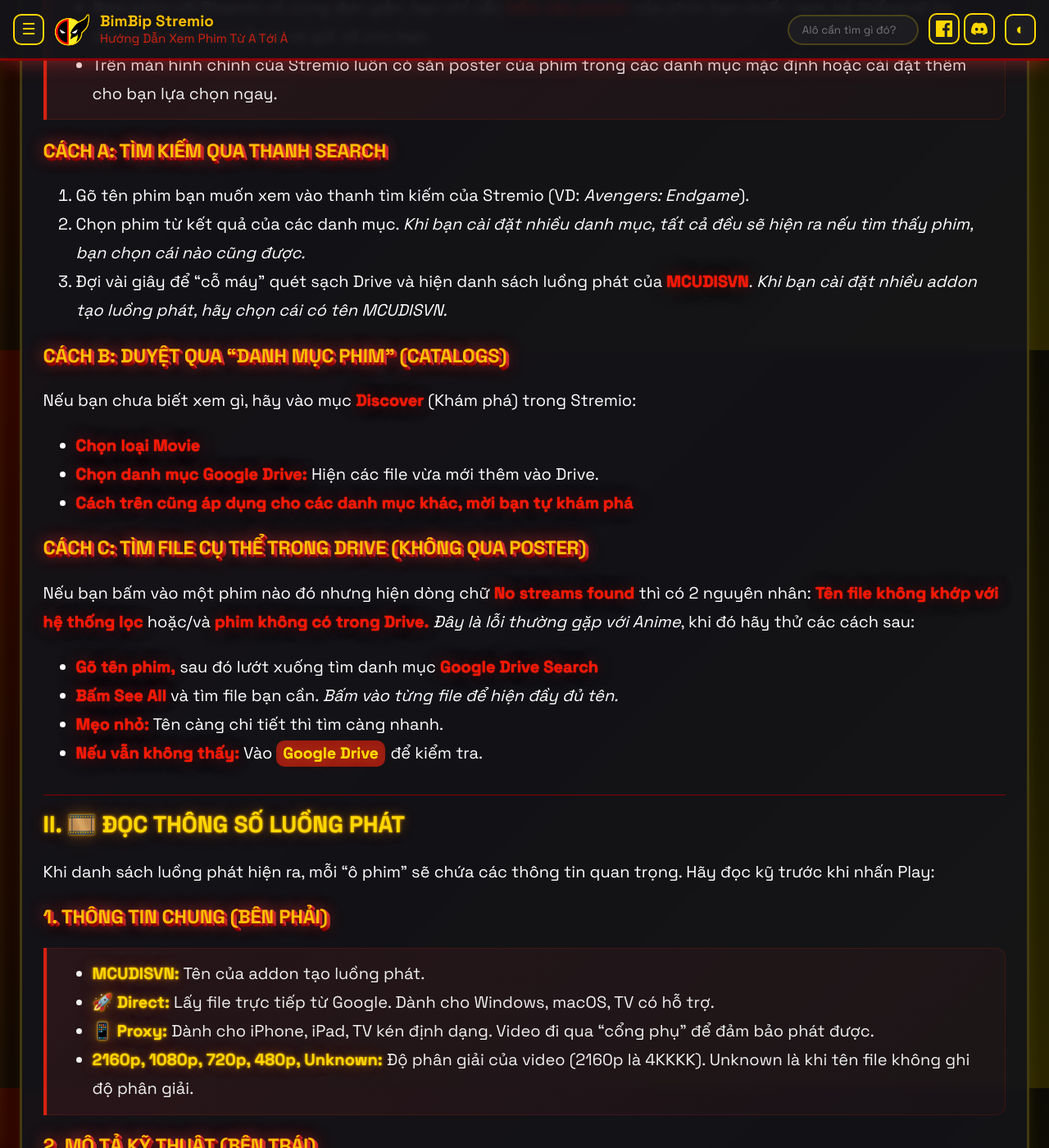
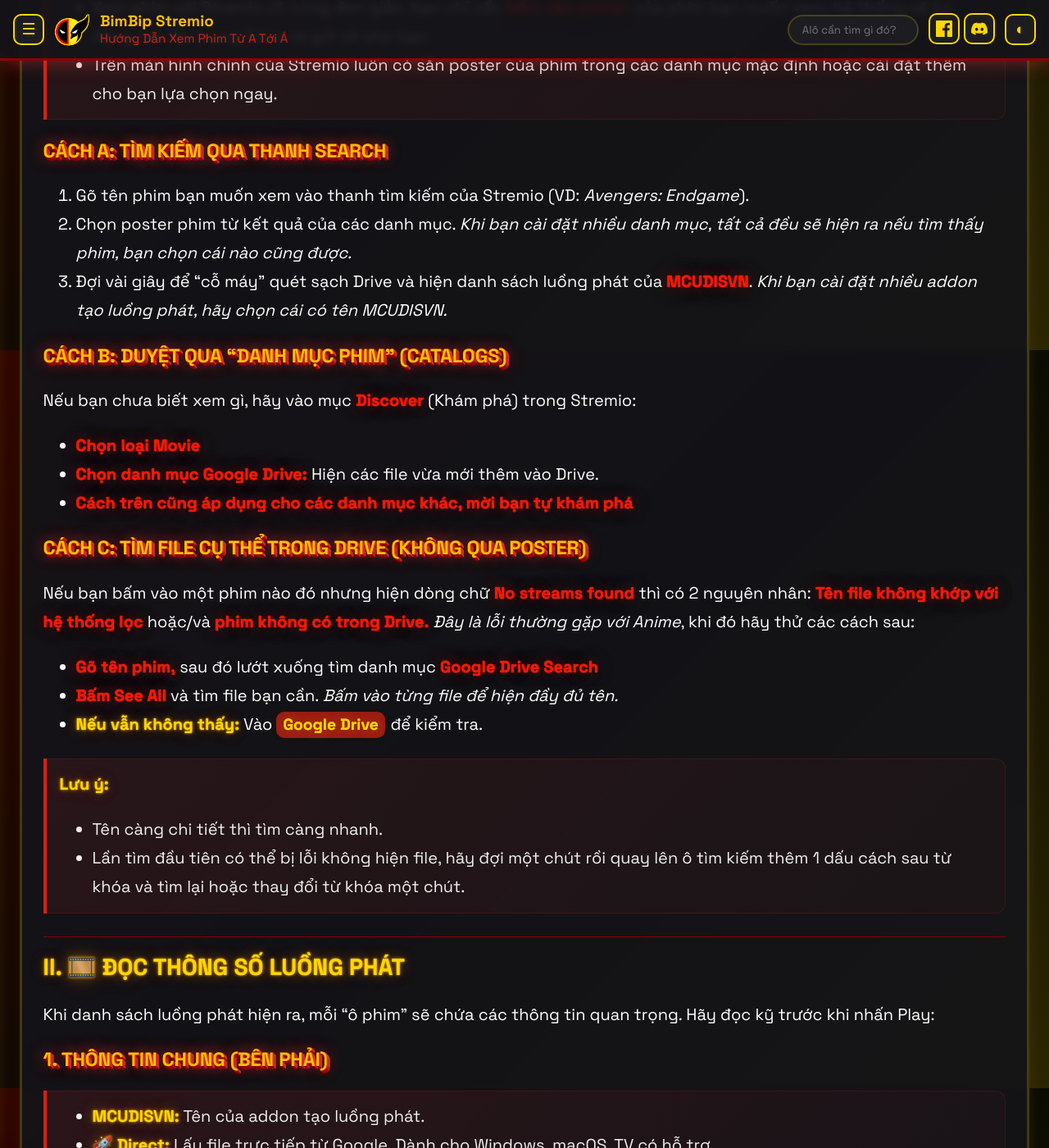
Before and after one commit to bimbipsubteam/bimbip-stremio, a Jekyll site: the page built from docs/guide/4-MCUDISVN-Using.md, in a window 1280 px wide and 1400 px high, scrolled down 473 px. Shown: the whole window at 82% size. Built offline with Jekyll 4.4.1, drawn with Linux system fonts in a browser that asks for light colours.

Commit message:
Update 4-MCUDISVN-Using.md

```diff
--- a/docs/guide/4-MCUDISVN-Using.md
+++ b/docs/guide/4-MCUDISVN-Using.md
@@ -14,7 +14,7 @@
 
 ### Cách A: Tìm kiếm qua thanh Search
 1. Gõ tên phim bạn muốn xem vào thanh tìm kiếm của Stremio (VD: *Avengers: Endgame*).
-2. Chọn phim từ kết quả của các danh mục. *Khi bạn cài đặt nhiều danh mục, tất cả đều sẽ hiện ra nếu tìm thấy phim, bạn chọn cái nào cũng được.*
+2. Chọn poster phim từ kết quả của các danh mục. *Khi bạn cài đặt nhiều danh mục, tất cả đều sẽ hiện ra nếu tìm thấy phim, bạn chọn cái nào cũng được.*
 4. Đợi vài giây để "cỗ máy" quét sạch Drive và hiện danh sách luồng phát của **<mark2>MCUDISVN</mark2>**. *Khi bạn cài đặt nhiều addon tạo luồng phát, hãy chọn cái có tên MCUDISVN.*
 
 ### Cách B: Duyệt qua "Danh mục phim" (Catalogs)
@@ -27,8 +27,11 @@
 Nếu bạn bấm vào một phim nào đó nhưng hiện dòng chữ **<mark2>No streams found</mark2>** thì có 2 nguyên nhân: **<mark2>Tên file không khớp với hệ thống lọc</mark2>** hoặc/và **<mark2>phim không có trong Drive.</mark2>** *Đây là lỗi thường gặp với Anime*, khi đó hãy thử các cách sau:
 *   **<mark2>Gõ tên phim,</mark2>** sau đó lướt xuống tìm danh mục **<mark2>Google Drive Search</mark2>**
 *   **<mark2>Bấm See All</mark2>** và tìm file bạn cần. *Bấm vào từng file để hiện đầy đủ tên.*
-*   **<mark2>Mẹo nhỏ:</mark2>** Tên càng chi tiết thì tìm càng nhanh.
-*   **<mark2>Nếu vẫn không thấy:</mark2>** Vào [**Google Drive**](https://drive.google.com) để kiểm tra.
+*   **<mark>Nếu vẫn không thấy:</mark>** Vào [**Google Drive**](https://drive.google.com) để kiểm tra.
+
+> **<mark>Lưu ý:</mark>**
+>* Tên càng chi tiết thì tìm càng nhanh.
+>* Lần tìm đầu tiên có thể bị lỗi không hiện file, hãy đợi một chút rồi quay lên ô tìm kiếm thêm 1 dấu cách sau từ khóa và tìm lại hoặc thay đổi từ khóa một chút.
 
 ## II. 🎞️ Đọc thông số Luồng phát
 Khi danh sách luồng phát hiện ra, mỗi "ô phim" sẽ chứa các thông tin quan trọng. Hãy đọc kỹ trước khi nhấn Play:
```
